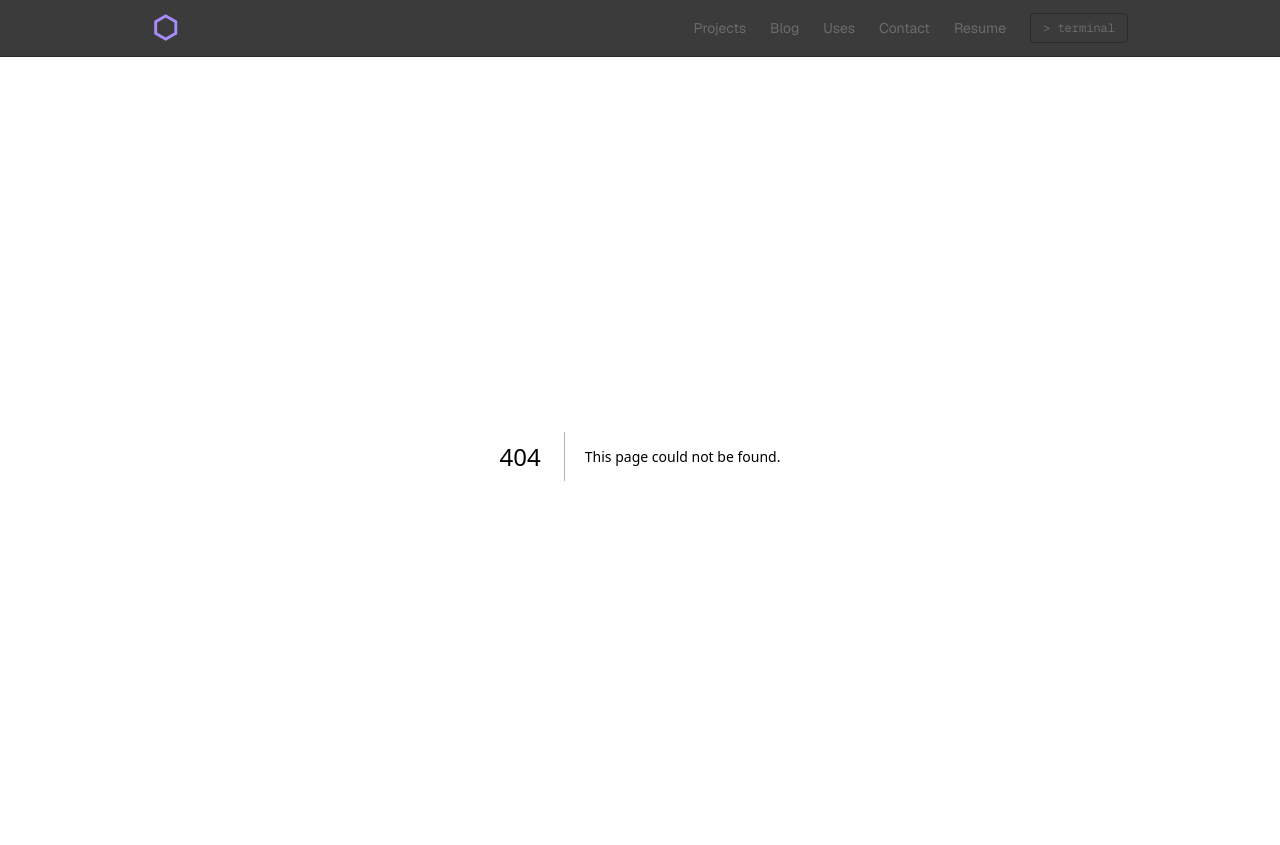
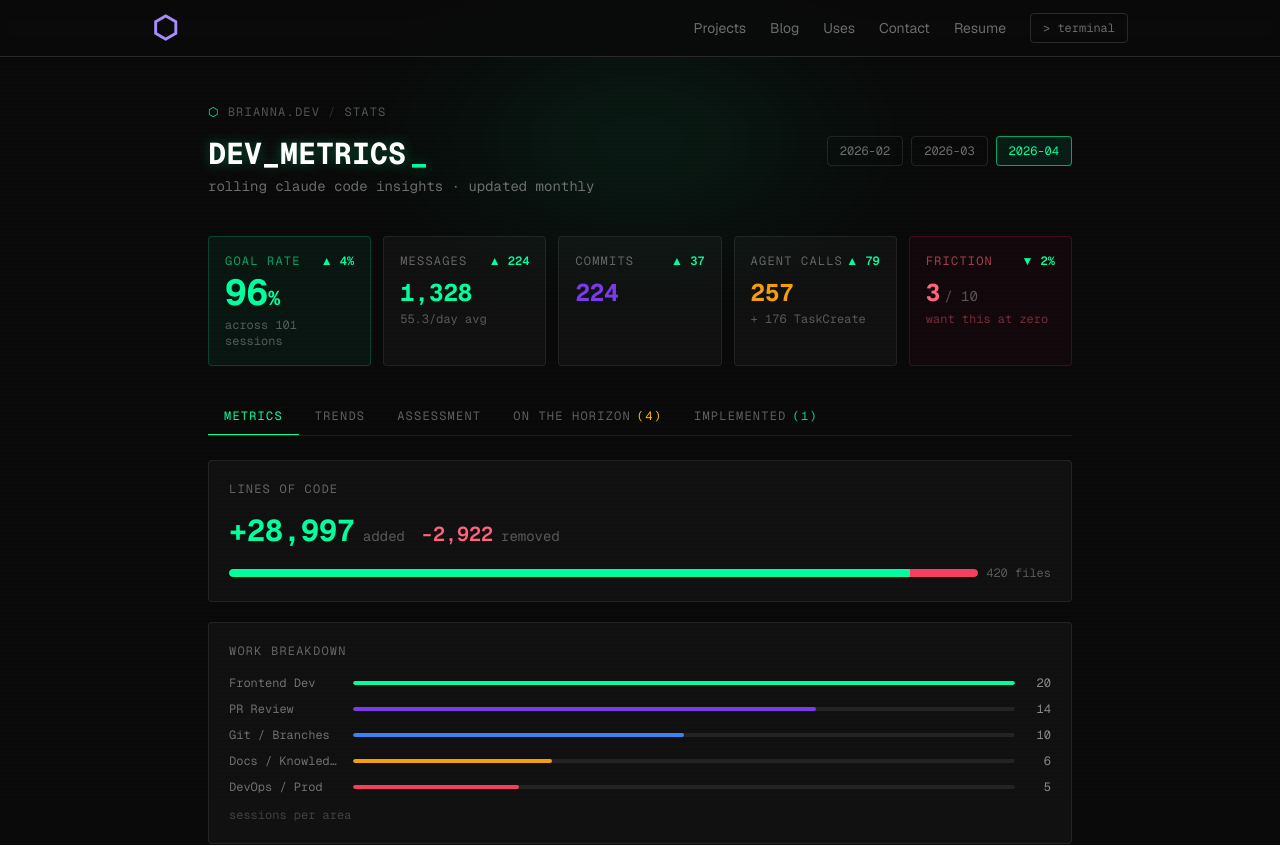
Before and after one commit to briannaworkman/claude-portfolio, a Next.js app: page /stats in a window 1280 px wide. Before the commit this address had no page. Shown: the top 845 px of the page. Built offline with nearby package versions, Linux system fonts and the light colour scheme.

Commit message:
feat: add /stats page

```diff
--- /dev/null
+++ b/app/stats/page.tsx
@@ -0,0 +1,10 @@
+import type { Metadata } from 'next';
+import { StatsDashboard } from '@/components/web/stats/StatsDashboard';
+
+export const metadata: Metadata = {
+  title: 'Stats — Bri Workman',
+};
+
+export default function StatsPage() {
+  return <StatsDashboard />;
+}
```
